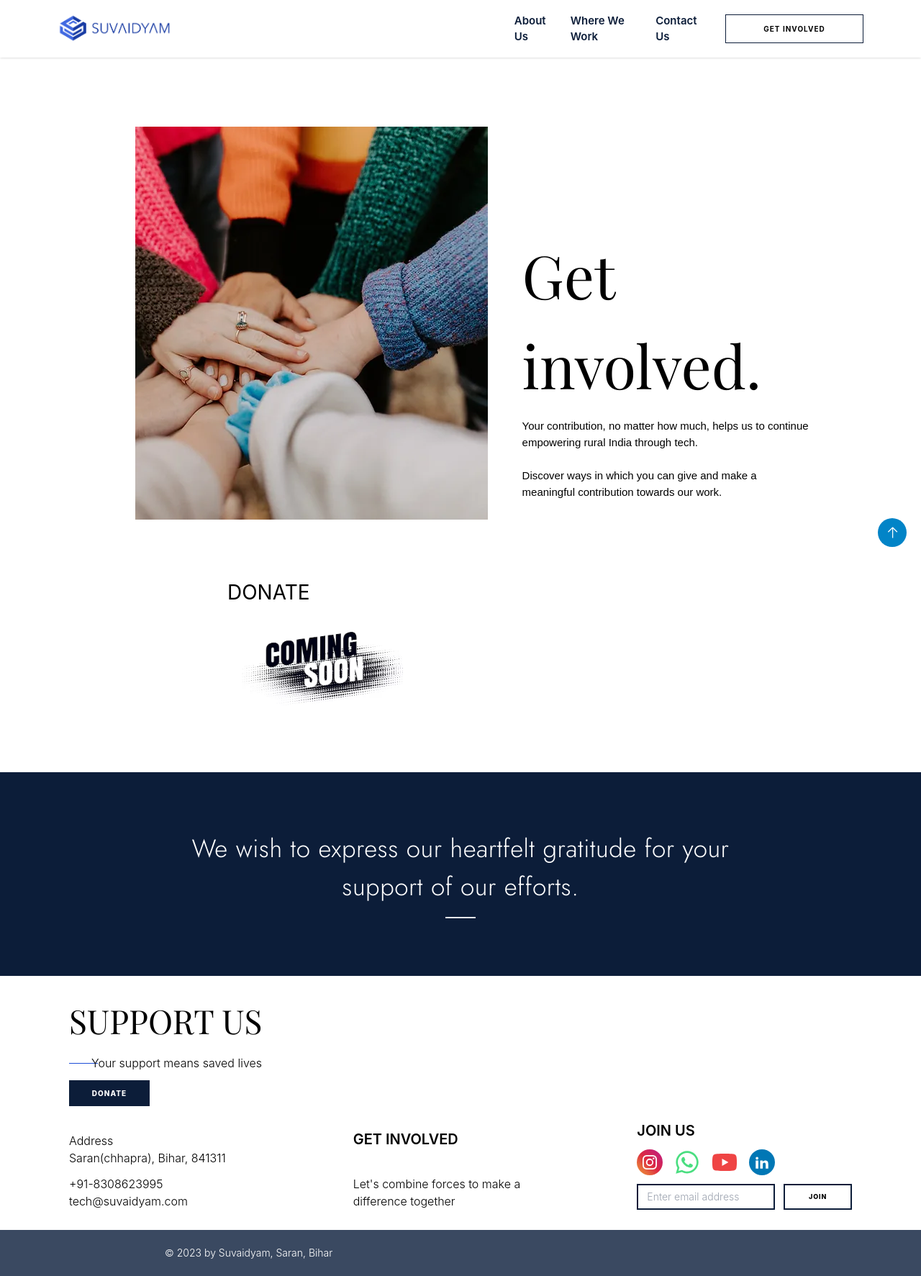
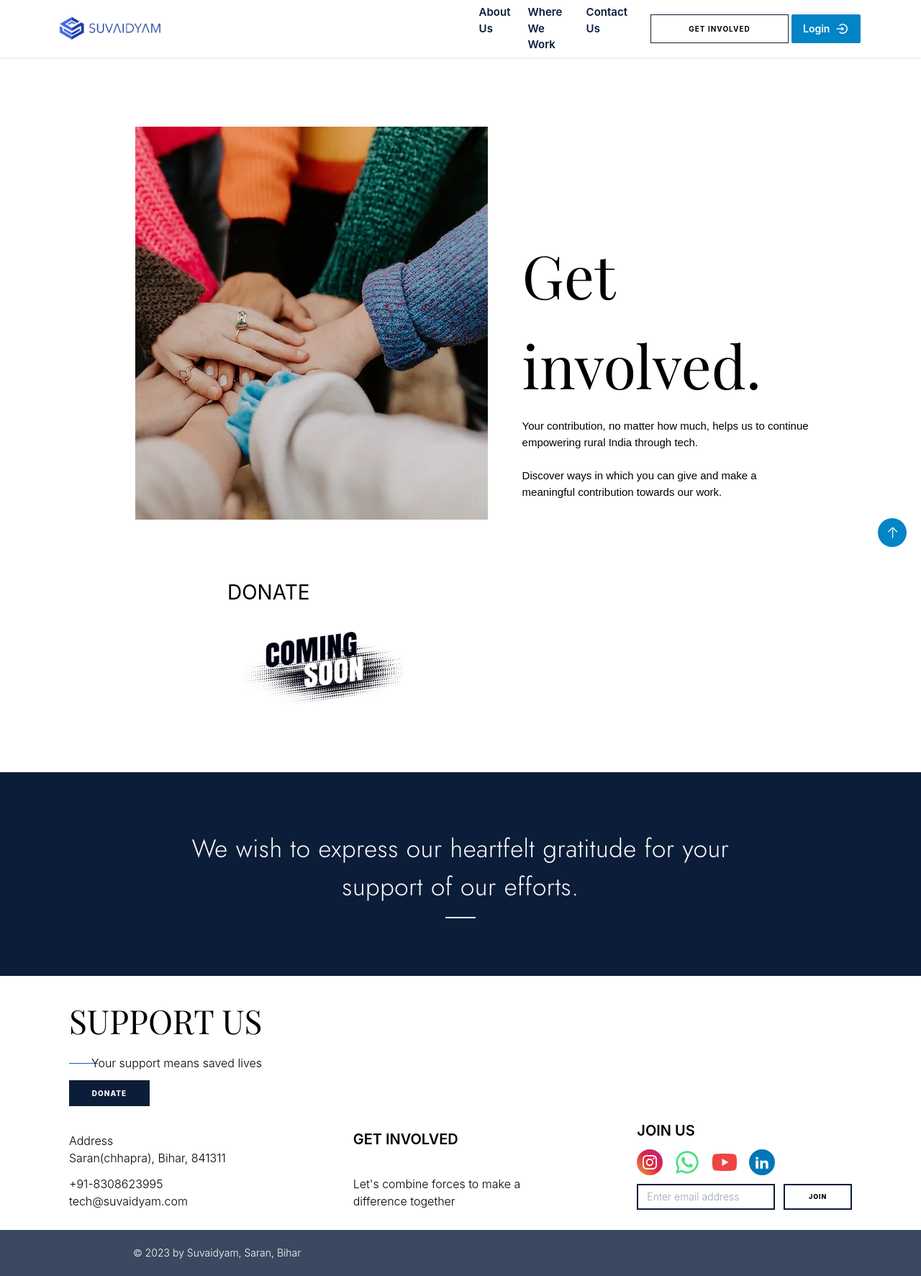
Before and after one commit to Suvaidyam/Suvaidyam-Web, a React (Create React App) app: page /involved in a window 1280 px wide. Shown: the whole page at 72% size. Built offline with nearby package versions, Linux system fonts and the light colour scheme; a web font is replaced by a local one.

Commit message:
Navbar add login button of learn.suvaidyam.

```diff
--- a/src/Components/Common/Footer/Footer.js
+++ b/src/Components/Common/Footer/Footer.js
@@ -6,6 +6,7 @@ import { ImLinkedin2 } from 'react-icons/im'
 import { VscArrowUp } from 'react-icons/vsc'
 import { emailScema } from '../../../Schema'
 import http from '../../../Service/http'
+
 
 const Footer = () => {
   function scrollWin() {
@@ -26,6 +27,7 @@ const Footer = () => {
       console.error('error in api', error)
     }
   }
+
   return (
     <>
       <div className="w-full mt-auto">
@@ -117,12 +119,14 @@ const Footer = () => {
         </div>
         {/* Copyright */}
         <div className="w-full bg-bgfooter h-16 ">
-          <div className="w-full max-w-[1250px] mx-auto h-full px-0 lg:px-[214px] flex items-center
-        justify-center lg:justify-start">
+          <div className="w-full max-w-[1250px]  h-full lg:px-[185px] flex items-center
+         lg:justify-start">
             <p className='text-white font-light text-sm'> © 2023 by Suvaidyam, Saran, Bihar</p>
           </div>
         </div>
       </div>
+
+
       <div onClick={scrollWin} className="w-10 cursor-pointer flex justify-center items-center text-white text-xl duration-500 h-10 z-50 bg-sky-600 rounded-full fixed right-5  bottom-10"><VscArrowUp /></div>
     </>
   );
--- a/src/Components/Common/Header/Navbar.js
+++ b/src/Components/Common/Header/Navbar.js
@@ -2,21 +2,30 @@ import React, { useState } from 'react'
 import { Link, NavLink } from 'react-router-dom'
 import { HiBars3 } from 'react-icons/hi2'
 import { IoMdClose } from 'react-icons/io'
+import { BiLogInCircle } from "react-icons/bi";
 
 const Navbar = () => {
 
+    // const []=useState()
     const [openNav, setOpenNav] = useState(false)
     function scrollWin() {
         window.scrollTo(0, 0);
     }
 
     const nav = [
-        // { name: 'Home', to: '/', click: false },
+        // { name: 'Home', to: '/', click: false },false
         { name: 'About Us', to: '/about', click: false },
         // { name: 'The Team', to: '/teams', click: false },
         { name: 'Where We Work', to: '/work', click: false },
-        { name: 'Contact Us', to: '/contact', click: false }
+        { name: 'Contact Us', to: '/contact', click: false },
+
     ]
+
+    const handleClick = () => {
+        window.location.href = 'https://learn.suvaidyam.com/';
+    };
+
+
     return (
         <>
             <div className="hidden lg:block">
@@ -50,6 +59,19 @@ const Navbar = () => {
                         </div>
                     </div> : null}
             </div>
+
+            <div className='mx-1   '>
+                <button
+                    onClick={handleClick}
+                    className='w-24 h-10 text-sm font-semibold
+                     duration-500 z-50  bg-sky-600 rounded-sm  text-white px-4 py-2
+                     flex items-center justify-center gap-2'
+                >
+                    Login
+                    < BiLogInCircle className='w-20 h-16' />
+                </button>
+            </div>
+
         </>
     );
 };
```
